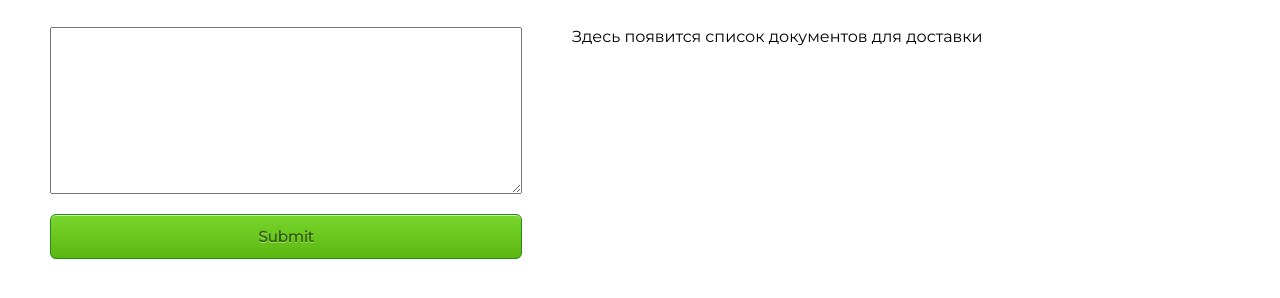
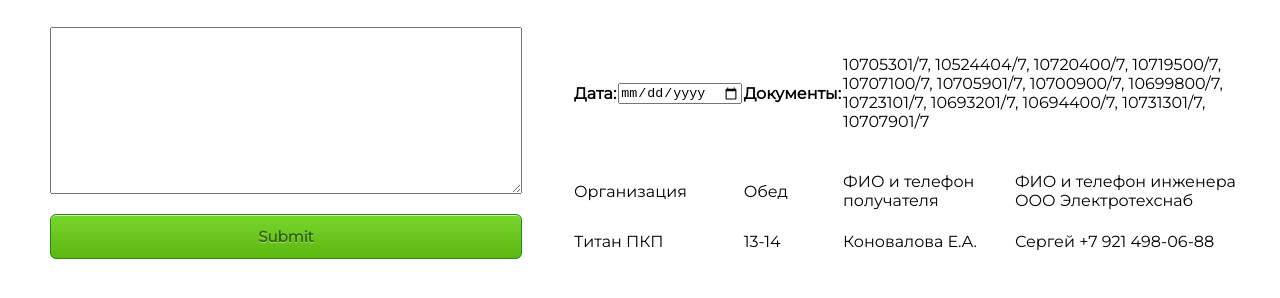
Before and after one commit to Chivirda/shipment-list, a website built with webpack: page src/index.html in a window 1280 px wide. Shown: the part 56-354 px from the top of the page. Built offline with nearby package versions, Linux system fonts and the light colour scheme.

Commit message:
feat: add print mode

```diff
--- a/src/index.html
+++ b/src/index.html
@@ -19,12 +19,26 @@
         <textarea name="text" id="text" cols="60" rows="10" title="Вставьте сюда список нарядов"></textarea>
         <button class="button">Submit</button>
       </div>
-      <div class="form-text">
-        <p class="output-text">
-          Здесь появится список документов для доставки
-        </p>
-        <i class="far fa-copy copy-button" title="Копировать"></i>
-      </div>
+      <table>
+        <tr>
+          <td><b>Дата:</b></td>
+          <td><input type="date" name="" id=""></td>
+          <td><b>Документы:</b></td>
+          <td colspan="2">10705301/7, 10524404/7, 10720400/7, 10719500/7, 10707100/7, 10705901/7, 10700900/7, 10699800/7, 10723101/7, 10693201/7, 10694400/7, 10731301/7, 10707901/7</td>
+        </tr>
+        <tr>
+          <td colspan="2">Организация</td>
+          <td>Обед</td>
+          <td>ФИО и телефон получателя</td>
+          <td>ФИО и телефон инженера ООО Электротехснаб</td>
+        </tr>
+        <tr>
+          <td colspan="2">Титан ПКП</td>
+          <td>13-14</td>
+          <td>Коновалова Е.А.</td>
+          <td>Сергей +7 921 498-06-88</td>
+        </tr>
+      </table>
     </div>
   </div>
 
--- a/src/style.css
+++ b/src/style.css
@@ -80,3 +80,24 @@ span:hover {
 .active {
   background-color: #0099CC;
 }
+
+@media print {
+  .workspace {
+    display: grid;
+    grid-template-columns: 1fr;
+  }
+
+  .form {
+    display: none;
+  }
+
+  .copy-button {
+    display: none;
+  }
+
+  table,
+  td {
+    border: 1px solid #000000;
+    border-collapse: collapse;
+  }
+}
```
